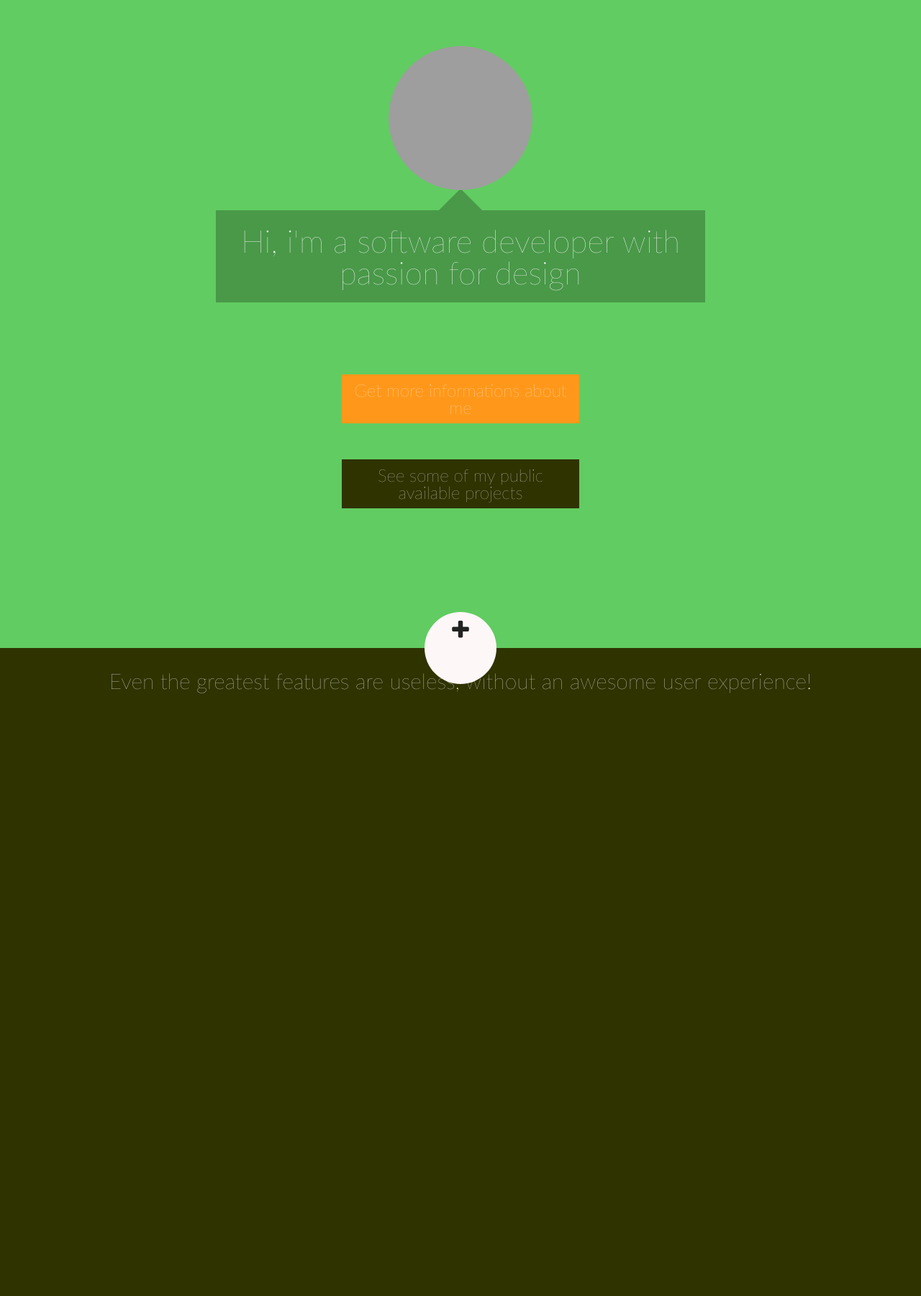
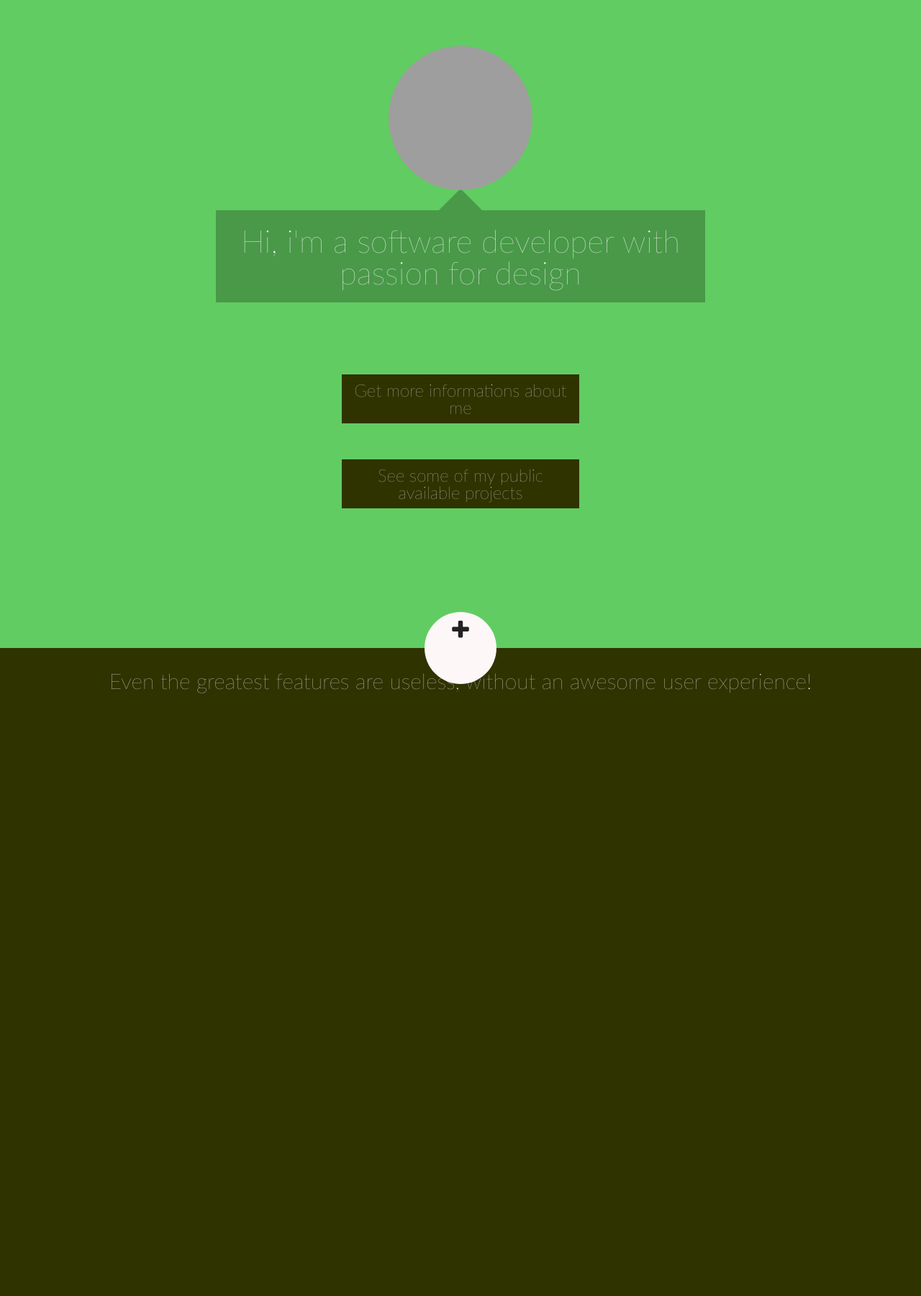
Before and after one commit to mupat/mupat.github.io, a Jekyll site: the page built from index.html, in a window 1280 px wide. Shown: the whole page at 72% size. Built offline with Jekyll 4.4.1, drawn with Linux system fonts in a browser that asks for light colours; some web fonts are replaced; grey boxes are pictures that could not be loaded.

Commit message:
add invert class to other button too

```diff
--- a/index.html
+++ b/index.html
@@ -10,7 +10,7 @@ avatar:
   <img class="avatar avatar-highlight" src="{{ page.avatar.privat }}?s={{ page.avatar.size }}" alt="avatar for privat">
   <h1>Hi, i'm a software developer with passion for design</h1>
   <div>
-    <a href="{{ site.url }}/curriculum_vitae" class="btn btn-highlight">Get more informations about me</a>
+    <a href="{{ site.url }}/curriculum_vitae" class="btn btn-highlight btn-highlight-invert ">Get more informations about me</a>
     <a href="#portfolio" class="btn btn-highlight btn-highlight-invert btn-down icon-arrow-down">See some of my public available projects</a>
   </div>
 </section>
```
